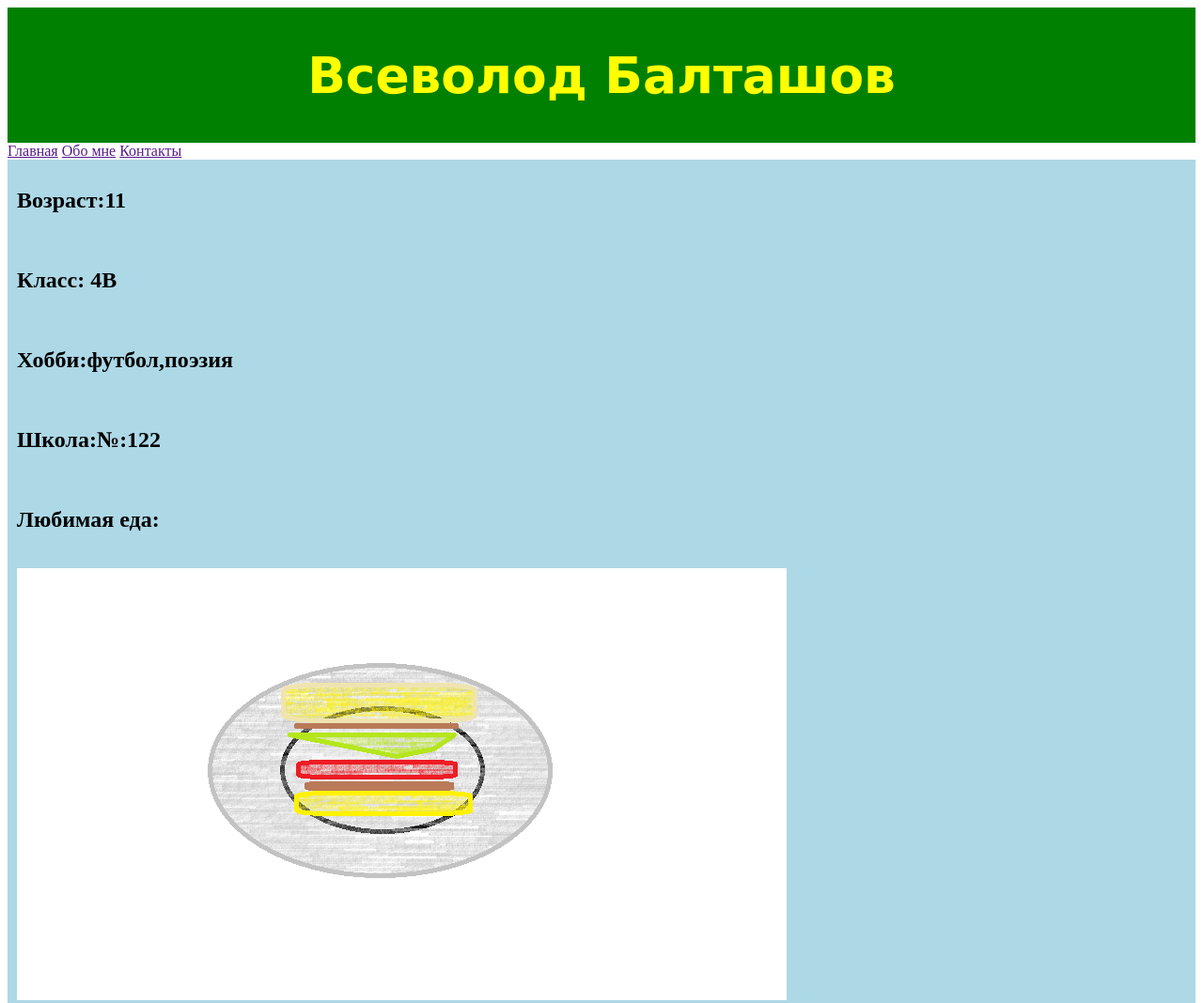
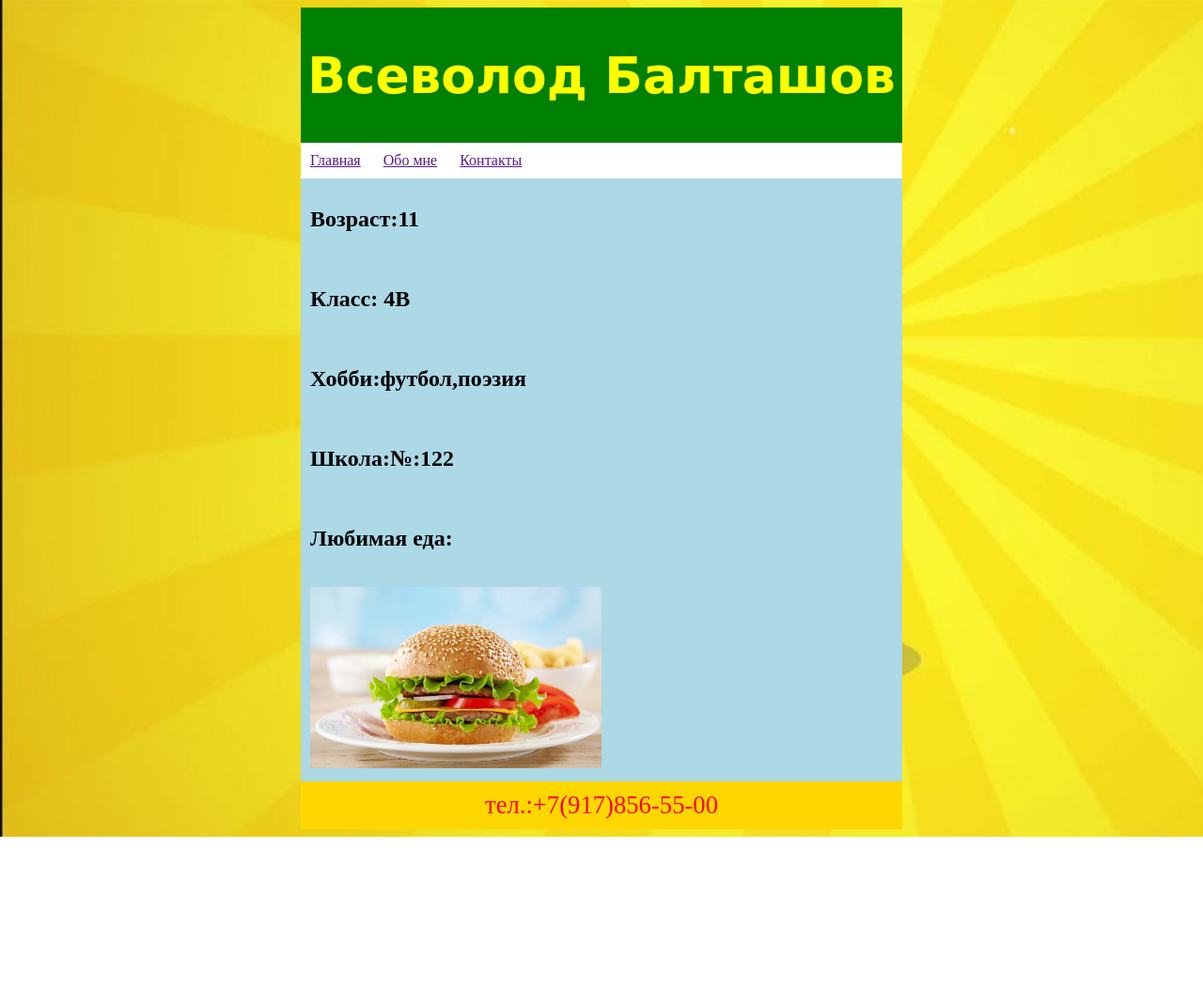
Before and after one commit to RobolandStudent/RobolandStudent.github.io, a plain HTML site: page spring/Seva/index.html in a window 1280 px wide. Shown: the top 1068 px of the page at 94% size. After the commit the page ends 891 px from the top, so only its background shows below. Drawn offline with Linux system fonts and the light colour scheme.

Commit message:
Update index.html

```diff
--- a/spring/Seva/index.html
+++ b/spring/Seva/index.html
@@ -21,6 +21,20 @@
            padding:10px;
            background:lightblue;
         }
+        body{
+           margin-left:25%;
+           margin-right:25%;
+           background:url('maxresdefault.jpg');
+           background-size:cover;
+        }
+        nav{
+           background:white;
+        }
+        nav a{
+            padding:10px;
+            display:inline-block;
+
+        }
     </style>
 </head>
 <body>
@@ -38,7 +52,7 @@
 <h2>Хобби:футбол,поэзия</h2><br>
 <h2>Школа:№:122</h2><br>
 <h2>Любимая еда:</h2><br>
-<img src="Бургер в тарелке.png">
+<img src="s1200.webp" width="50%">
 </section>
 <footer><center>тел.:+7(917)856-55-00</center></footer>
 </body>
```
